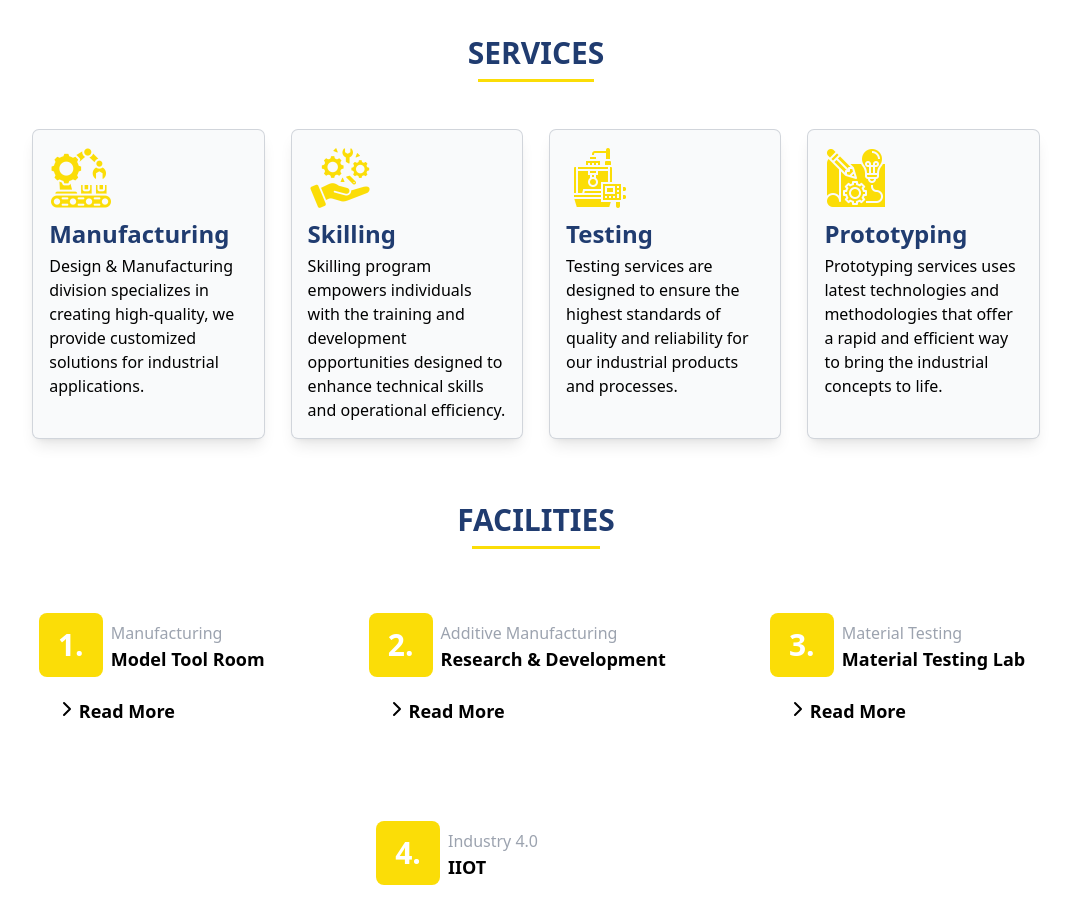
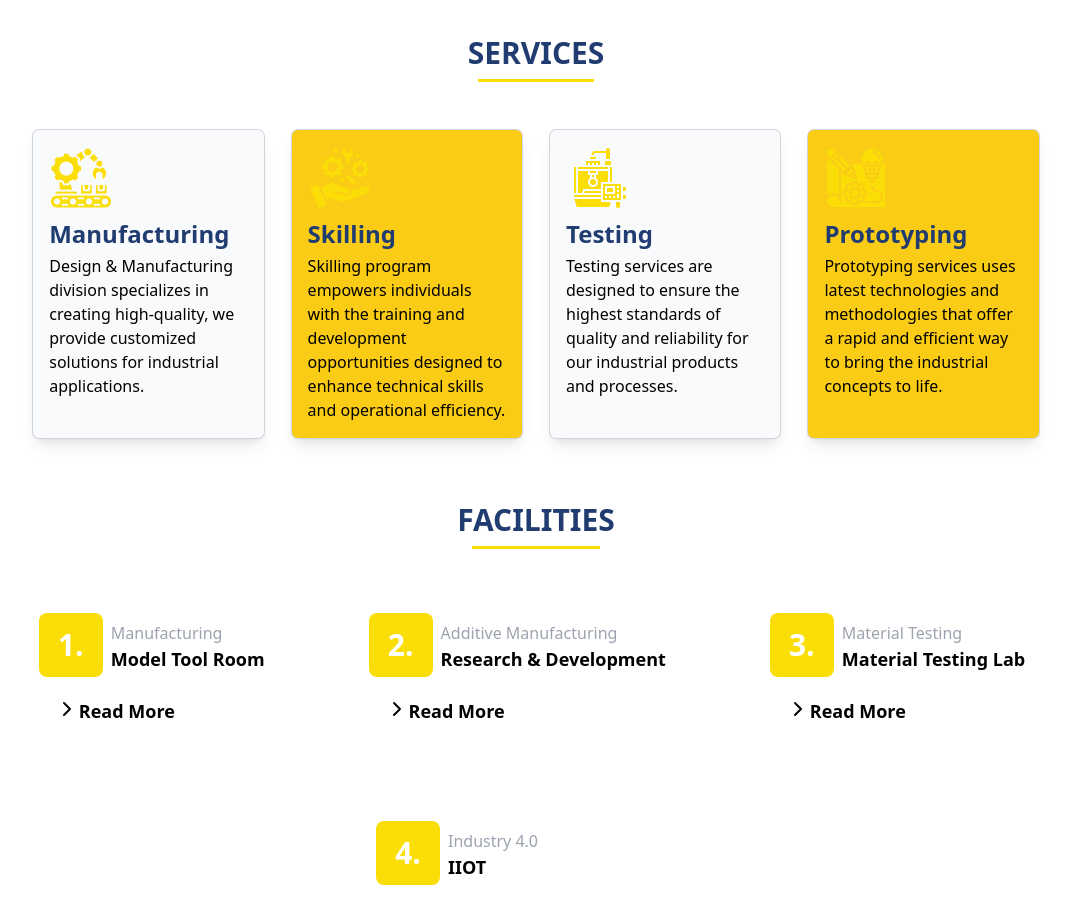
Before and after one commit to Kritika745/Akgec-cfc, a React (Vite) app: page / in a window 1280 px wide. Shown: the part 1920-2828 px from the top of the page, without its empty margins (104-1175 px from the left). Built offline with nearby package versions, Linux system fonts and the light colour scheme.

Commit message:
card color change

```diff
--- a/src/Components/Services.jsx
+++ b/src/Components/Services.jsx
@@ -19,7 +19,7 @@ const Services = () => {
            <p className='text-base'>Design & Manufacturing division specializes in creating high-quality, we provide customized solutions for industrial applications.</p>
        </div>
 
-        <div className='bg-gray-50 ring-1 ring-gray-300 hover:ring-gray-400 p-4 w-[85%] md:w-1/3 lg:w-1/5 rounded-md shadow-lg'>
+        <div className='bg-yellow-400 ring-1 ring-gray-300 hover:ring-gray-400 p-4 w-[85%] md:w-1/3 lg:w-1/5 rounded-md shadow-lg'>
            <img className='w-16 h-16 mb-2' src="/Skill.png" alt="" />
            <h1 className='text-[#203c70] text-2xl font-bold mb-1'>Skilling</h1>
            <p  className='text-base'>Skilling program empowers individuals with the training and development opportunities designed to enhance technical skills and operational efficiency. </p>
@@ -31,7 +31,7 @@ const Services = () => {
            <p className='text-base'>Testing services are designed to ensure the highest standards of quality and reliability for our industrial products and processes.</p>
        </div>
 
-       <div className='bg-gray-50 ring-1 ring-gray-300 hover:ring-gray-400 p-4 w-[85%] md:w-1/3 lg:w-1/5 rounded-md shadow-lg'>
+       <div className='bg-yellow-400 ring-1 ring-gray-300 hover:ring-gray-400 p-4 w-[85%] md:w-1/3 lg:w-1/5 rounded-md shadow-lg'>
            <img className='w-16 h-16 mb-2' src="/prototype.png" alt="" />
            <h1 className='text-[#203c70] text-2xl font-bold mb-1'>Prototyping</h1>
            <p className='text-base'>Prototyping services uses latest technologies and methodologies that offer a rapid and efficient way to bring the industrial concepts to life.</p>
```
